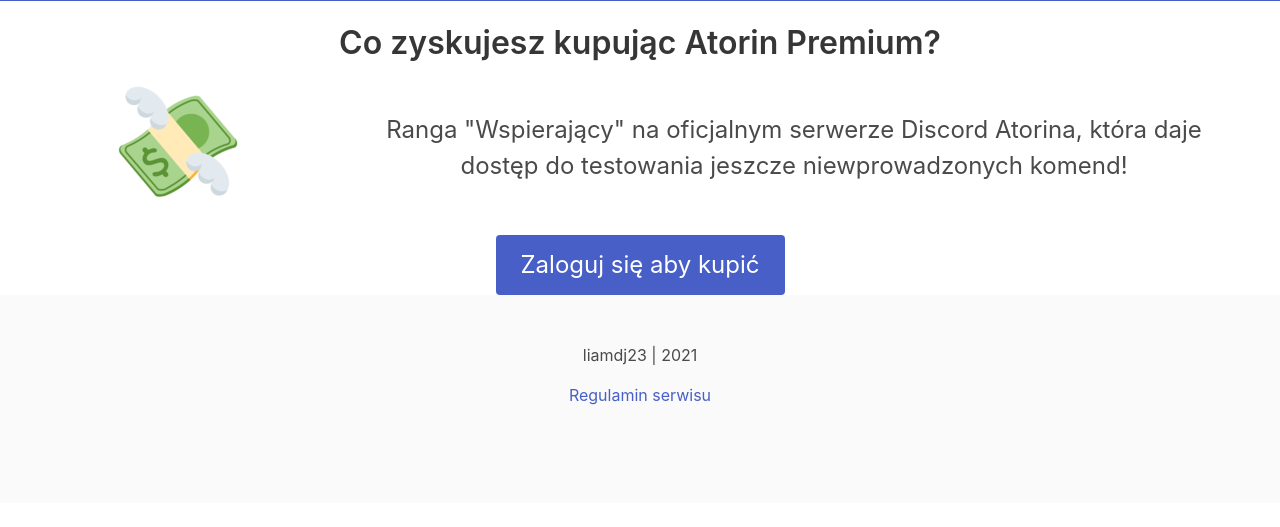
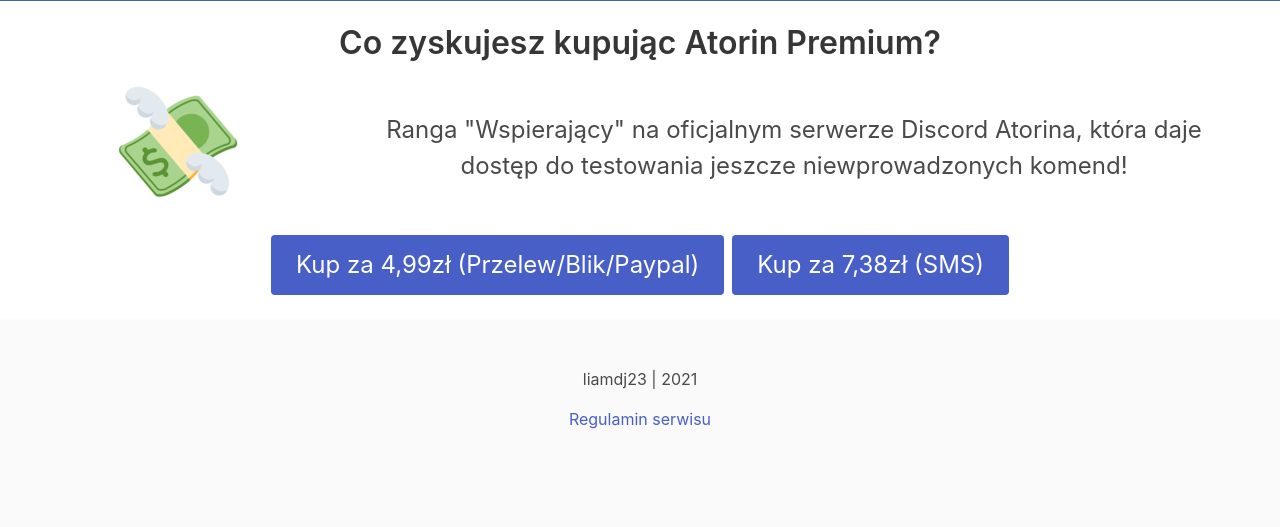
Before and after one commit to liamdj23/Atorin, a Python web app: template src/dashboard/templates/premium.html in a window 1280 px wide. Shown: the part 414-941 px from the top of the page. Before the commit the page ends 819 px from the top, so only its background shows below. Run offline with Jinja, Linux system fonts and the light colour scheme; the template is opened without the code that fills it, so the values that code supplies are empty; some libraries are stand-ins or nearby versions.

Commit message:
:children_crossing: Removed login button on premium page

```diff
--- a/src/dashboard/templates/premium.html
+++ b/src/dashboard/templates/premium.html
@@ -15,7 +15,6 @@
         </p>
     </div>
 </div>
-{% if user %}
 <div class="buttons is-centered">
     <button class="button is-link is-size-4-tablet" id="showModalPay">
         Kup za 4,99zł (Przelew/Blik/Paypal)
@@ -47,33 +46,28 @@
   <div class="modal-background"></div>
   <div class="modal-card">
     <header class="modal-card-head">
-      <p class="modal-card-title">Kup Atorin Premium na 30 dni (SMS)</p>
+      <p class="modal-card-title">SMS</p>
       <button class="delete" aria-label="close" id="closeModalSMS"></button>
     </header>
-    <form action="/sms" method="post">
     <section class="modal-card-body">
+      <div id="messageSMS" class="notification is-link" style="display: none">
+        <button class="delete"></button>
+      </div>
       <p>W celu zakupu usługi Atorin Premium na 30 dni proszę wysłać SMS o treści <strong>ST.ATORIN</strong>
           na numer <strong>76480</strong></p>
-      <input name="code" class="input" type="text" placeholder="Kod zwrotny z SMSa" maxlength="8">
+      <input id="codeSMS" class="input" type="text" placeholder="Kod zwrotny z SMSa" maxlength="8">
       <p>Koszt wysłania wiadomości to <strong>7,38zł</strong></p>
       <p>Płatności zapewnia firma <a href="https://paybylink.pl">PayByLink</a>.</p>
       <p>Korzystanie z serwisu jest jednoznaczne z akceptacją <a href="https://paybylink.pl/partner/dokumenty/">regulaminów</a>.</p>
       <p>Jeśli nie dostałeś kodu zwrotnego w ciągu 30 minut skorzystaj z <a href="https://paybylink.pl/kontakt/">formularza reklamacyjnego</a></p>
     </section>
     <footer class="modal-card-foot">
-      <button type="submit" class="button is-success">Kliknij tutaj aby kupić</button>
+      <button id="buttonSMS" class="button is-success">Kliknij tutaj aby kupić</button>
       <a class="button" id="cancelModalSMS">Anuluj</a>
     </footer>
     </form>
   </div>
 </div>
-{% else %}
-<div class="content has-text-centered">
-    <a href="/login" class="button is-link is-size-4-tablet">
-            Zaloguj się aby kupić
-    </a>
-</div>
-{% endif %}
 {% endblock %}
 {% block scripts %}
     <script>
@@ -99,5 +93,20 @@
             modalPay.removeClass('is-active');
         });
     });
+    $("#buttonSMS").on("click", async function () {
+        await fetch("/sms", {
+            method: "POST",
+            headers: {"Content-Type": "application/json"},
+            body: JSON.stringify({"code": $("#codeSMS").val()})
+        }).then(res => res.text()).then(data => {
+            if (data.includes("/thanks")) {
+                window.location.href = data
+                return
+            }
+            $("#messageSMS").text(data).show();
+        }).catch(err => {
+            console.error(err);
+        })
+    })
     </script>
 {% endblock %}
```
Also changed, not shown: src/dashboard/routes/premium.py (+3 -4 lines).
